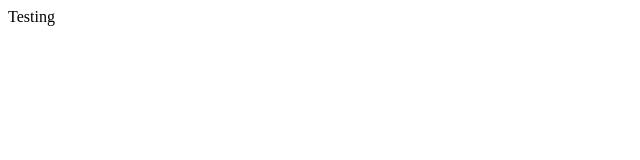
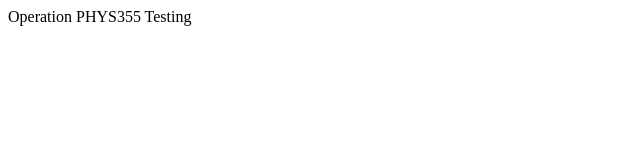
Before and after one commit to OperationPHYS355/OperationPHYS355.github.io, a plain HTML site: page index.html in a window 1280 px wide. Shown: the whole page, without its empty margins (0-640 px from the left). Drawn offline with Linux system fonts and the light colour scheme.

Commit message:
testing file

```diff
--- a/index.html
+++ b/index.html
@@ -1,7 +1,10 @@
 <!doctype html>
-Testing
 <html>
+<head>
+Operation PHYS355
+</head>
 <body>
+	Testing
     <table border="0">
         <tr>
             <td>
```
